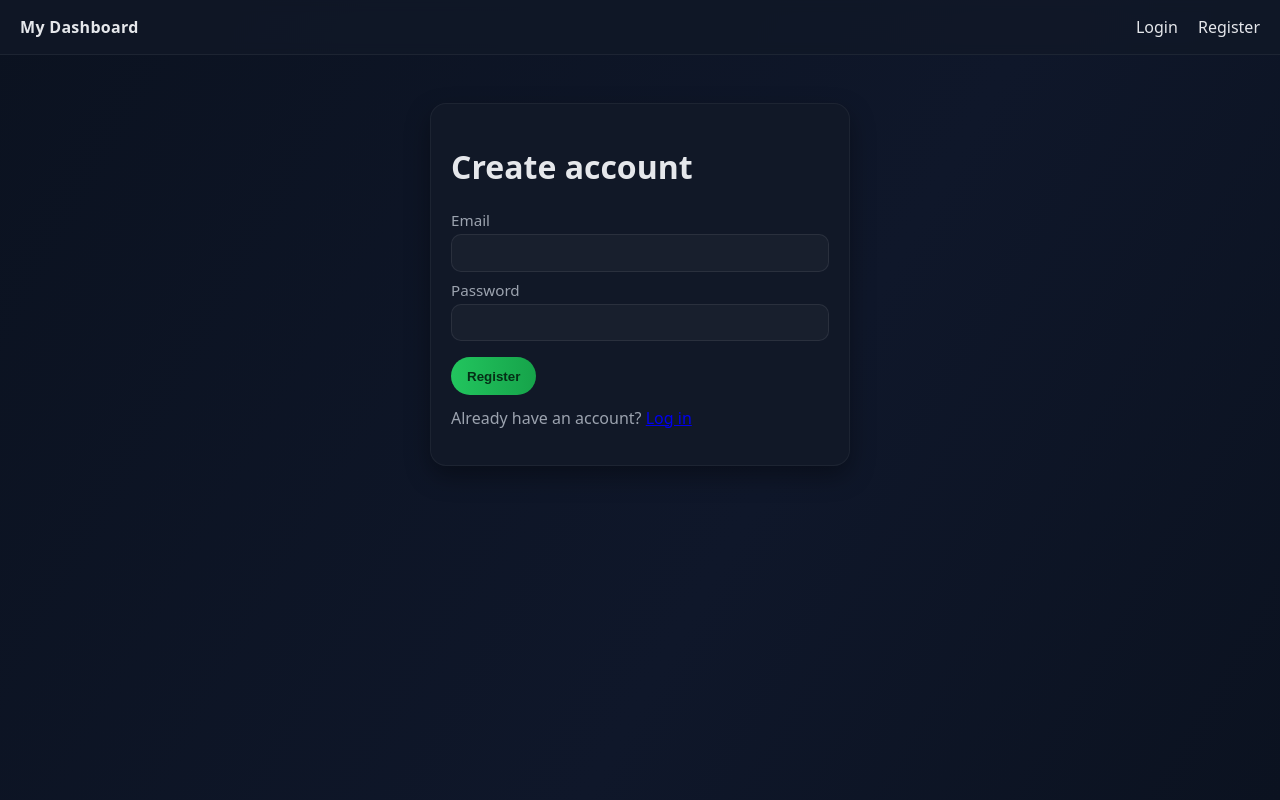
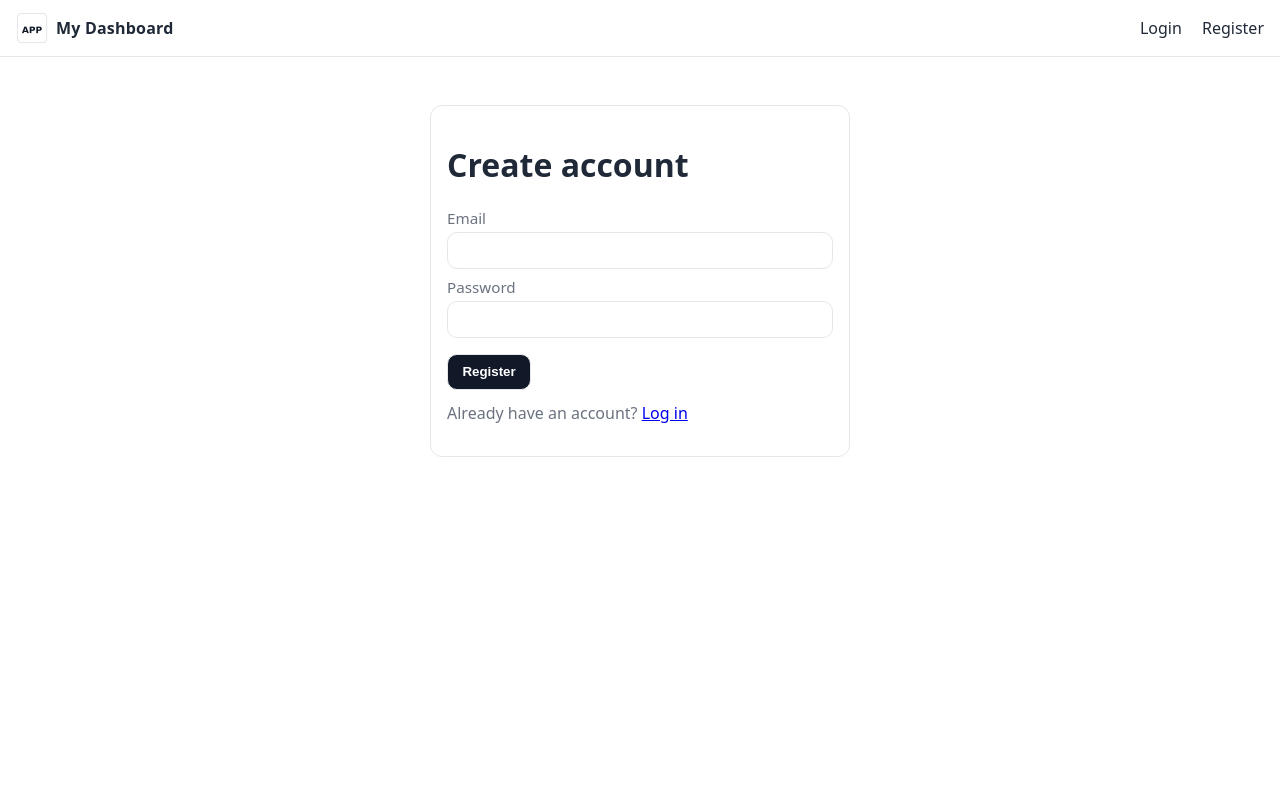
Before and after one commit to ljonata/newsflash, a Flask app: page /register in a window 1280 px wide. Run offline with Flask 3, Linux system fonts and the light colour scheme.

Commit message:
lean site

```diff
--- a/static/css/style.css
+++ b/static/css/style.css
@@ -1,75 +1,80 @@
 :root {
-    --bg: #0f172a;
-    --card: #111827;
-    --text: #e5e7eb;
-    --muted: #9ca3af;
-    --primary: #22c55e;
-    --primary-600: #16a34a;
+    --bg: #ffffff;
+    --card: #ffffff;
+    --text: #1f2937;
+    --muted: #6b7280;
+    --border: #e5e7eb;
+    --accent: #111827;
+    --primary: #374151;
+    --primary-600: #111827;
 }
 * { box-sizing: border-box; }
+html, body { height: 100%; }
 body {
     margin: 0;
     font-family: system-ui, -apple-system, Segoe UI, Roboto, Ubuntu, Cantarell, Noto Sans, Arial;
-    background: linear-gradient(120deg, #0b1220, #0f172a 60%, #0b1220);
+    background: var(--bg);
     color: var(--text);
-    min-height: 100vh;
 }
 .container { max-width: 960px; margin: 2rem auto; padding: 0 1rem; }
 .center { text-align: center; }
 
 .nav {
     display: flex; justify-content: space-between; align-items: center;
-    padding: 1rem 1.25rem; background: rgba(17, 24, 39, 0.8); backdrop-filter: blur(6px);
-    position: sticky; top: 0; border-bottom: 1px solid rgba(255,255,255,0.06);
+    padding: .75rem 1rem; background: var(--bg);
+    position: sticky; top: 0;
+    border-bottom: 1px solid var(--border);
 }
 .nav a { color: var(--text); text-decoration: none; }
-.nav-brand a { font-weight: 700; letter-spacing: 0.3px; }
+.nav-brand { display:flex; align-items:center; gap:.5rem; }
+.nav-brand a { font-weight: 700; letter-spacing: .2px; }
 .nav-links a { margin-left: 1rem; }
 .nav-user { margin-right: .75rem; color: var(--muted); }
+.logo { width: 32px; height: 32px; border-radius: 6px; display:block; }
 
-.auth-card, .form, .grid {
+.auth-card, .form, .grid, .table-wrap {
     background: var(--card);
-    border: 1px solid rgba(255,255,255,0.05);
-    border-radius: 16px;
-    padding: 1.25rem;
-    box-shadow: 0 10px 25px rgba(0,0,0,0.35);
+    border: 1px solid var(--border);
+    border-radius: 12px;
+    padding: 1rem;
 }
 .auth-card { max-width: 420px; margin: 3rem auto; }
 label { display:block; margin:.5rem 0 .25rem; color: var(--muted); font-size: .95rem; }
 input, textarea {
-    width: 100%; padding: .65rem .75rem; border-radius: 10px; border: 1px solid rgba(255,255,255,0.08);
-    background: rgba(255,255,255,0.03); color: var(--text); outline: none;
+    width: 100%; padding: .625rem .75rem; border-radius: 10px; border: 1px solid var(--border);
+    background: #fff; color: var(--text); outline: none;
 }
 textarea { min-height: 120px; }
 .btn-primary {
-    margin-top: 1rem; padding: .7rem 1rem; border-radius: 999px; border: none; cursor: pointer;
-    background: linear-gradient(90deg, var(--primary), var(--primary-600));
-    color: #052e16; font-weight: 700;
+    margin-top: 1rem; padding: .6rem .9rem; border-radius: 10px; border: 1px solid var(--border); cursor: pointer;
+    background: #111827; color: #fff; font-weight: 600;
 }
 .btn-primary:hover { filter: brightness(1.05); }
 
 .grid {
-    display: grid; grid-template-columns: repeat(2, 1fr); gap: 1rem; padding: 1.25rem;
+    display: grid; grid-template-columns: repeat(2, 1fr); gap: .75rem; padding: .75rem;
+    place-items: center;
 }
 .big-btn {
     display: grid; place-items: center;
-    aspect-ratio: 1 / 1; /* square */
-    border-radius: 18px; text-decoration: none; font-weight: 800; font-size: 1.25rem;
-    color: #052e16; background: linear-gradient(90deg, var(--primary), var(--primary-600));
-    transition: transform .08s ease, filter .15s ease;
-    box-shadow: 0 20px 35px rgba(34,197,94,0.25);
-    width: 100%;
+    aspect-ratio: 1 / 1;
+    border-radius: 12px;
+    text-decoration: none; font-weight: 700; font-size: 1rem;
+    color: #111827; background: #f3f4f6;
+    border: 1px solid var(--border);
+    transition: transform .08s ease, filter .15s ease, box-shadow .15s ease;
+    width: clamp(110px, 22vw, 160px);
 }
-.big-btn:hover { transform: translateY(-2px); filter: brightness(1.03); }
+.big-btn:hover { transform: translateY(-1px); box-shadow: 0 4px 12px rgba(0,0,0,0.06); }
 
 .flash-container { max-width: 720px; margin: 1rem auto; }
-.flash { padding: .75rem 1rem; border-radius: 10px; margin-bottom: .5rem; }
-.flash.error { background: rgba(239,68,68,0.15); border: 1px solid rgba(239,68,68,0.3); }
-.flash.success { background: rgba(16,185,129,0.15); border: 1px solid rgba(16,185,129,0.3); }
+.flash { padding: .6rem .9rem; border-radius: 10px; margin-bottom: .5rem; border: 1px solid var(--border); background: #f9fafb; }
+.flash.error { border-color: #fecaca; background: #fef2f2; }
+.flash.success { border-color: #bbf7d0; background: #f0fdf4; }
 .hint { color: var(--muted); margin-top: .75rem; }
 
 .table-wrap { overflow-x: auto; }
 table.table { width: 100%; border-collapse: collapse; background: var(--card); }
-.table th, .table td { padding: .75rem; border-bottom: 1px solid rgba(255,255,255,0.08); text-align: left; }
-.table thead th { font-weight: 700; color: var(--muted); border-bottom: 1px solid rgba(255,255,255,0.2); }
-.table tbody tr:hover { background: rgba(255,255,255,0.03); }
+.table th, .table td { padding: .75rem; border-bottom: 1px solid var(--border); text-align: left; }
+.table thead th { font-weight: 700; color: var(--muted); }
+.table tbody tr:hover { background: #f9fafb; }
--- a/templates/base.html
+++ b/templates/base.html
@@ -8,7 +8,10 @@
 </head>
 <body>
     <nav class="nav">
-        <div class="nav-brand"><a href="{{ url_for('dashboard') }}">My Dashboard</a></div>
+        <div class="nav-brand">
+            <img class="logo" src="{{ url_for('static', filename='img/logo.png') }}" alt="Logo">
+            <a href="{{ url_for('dashboard') }}">My Dashboard</a>
+        </div>
         <div class="nav-links">
             {% if current_user.is_authenticated %}
                 <span class="nav-user">{{ current_user.email }}</span>
```
Also changed, not shown: README.md, static/img/logo.png (added), 1 other file.
